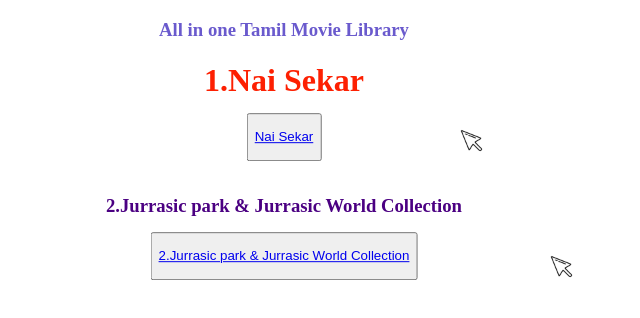
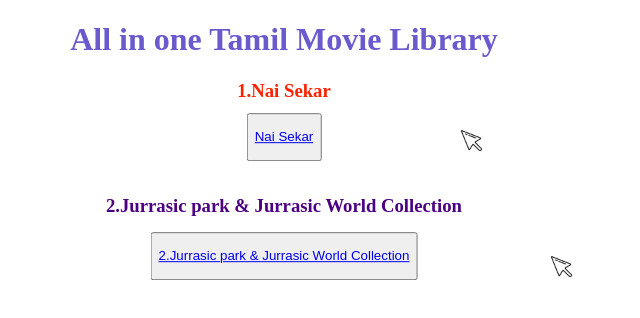
Before and after one commit to aruns001/Movie, a plain HTML site: page index.html in a window 1280 px wide. Shown: the whole page, without its empty margins (356-996 px from the left). Drawn offline with Linux system fonts and the light colour scheme.

Commit message:
Update index.html

```diff
--- a/index.html
+++ b/index.html
@@ -15,8 +15,8 @@
           </style>
     </head>
     <body>
-        <h3 style="color:slateblue; text-align:center">All in one Tamil Movie Library</h3>
-        <h1 style="color:rgb(253, 32, 2); text-align:center">1.Nai Sekar</h1>
+        <h1 style="color:slateblue; text-align:center">All in one Tamil Movie Library</h1>
+        <h3 style="color:rgb(253, 32, 2); text-align:center">1.Nai Sekar</h3>
         <img src="click here.gif" height="10%" width="5%" style="
     margin-left: 800px;
     height: 40px;
```
